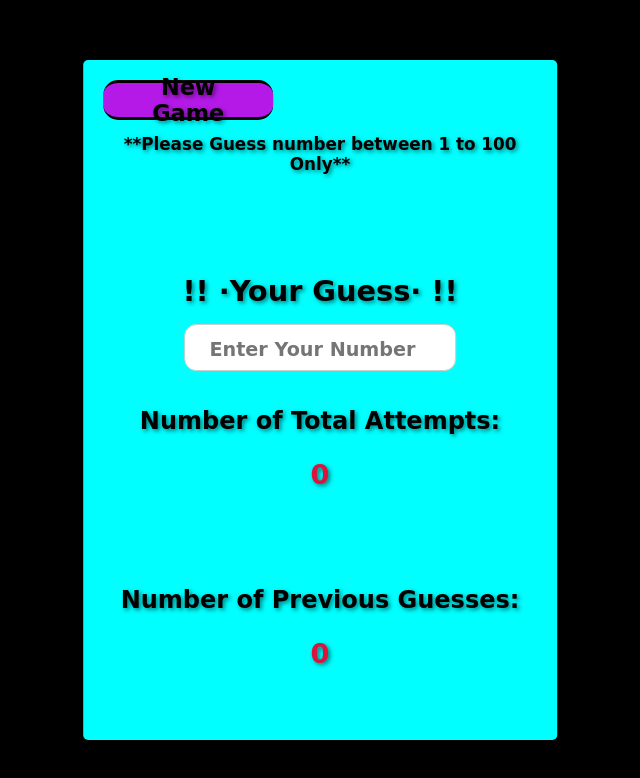
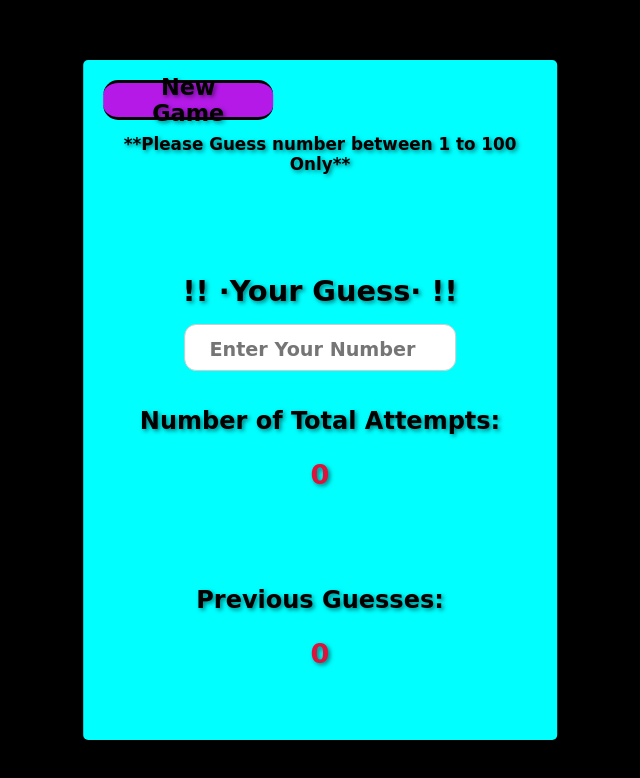
Before and after one commit to Sumit524/Number_Game, a plain HTML site: page NewGame.html in a window 1280 px wide. Shown: the whole page, without its empty margins (320-960 px from the left). Drawn offline with Linux system fonts and the light colour scheme.

Commit message:
Update NewGame.html

```diff
--- a/NewGame.html
+++ b/NewGame.html
@@ -35,7 +35,7 @@
 					<span class="Attempt">0</span>
 				</div>
 				<div class="info">
-					<p>Number of Previous Guesses:</p>
+					<p>Previous Guesses:</p>
 					<span class="Guesses">0</span>
 				</div>
 			</section>
```
